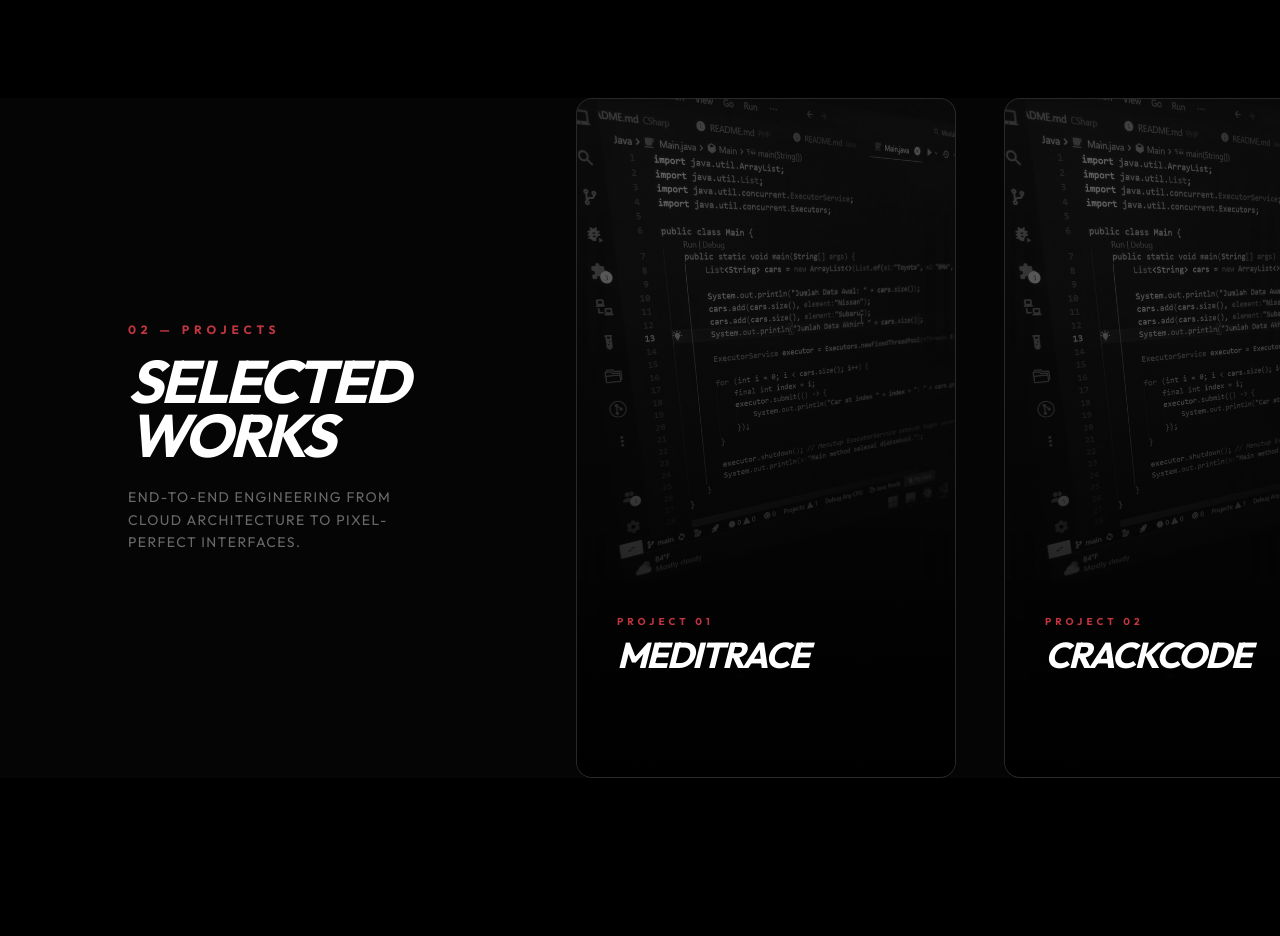
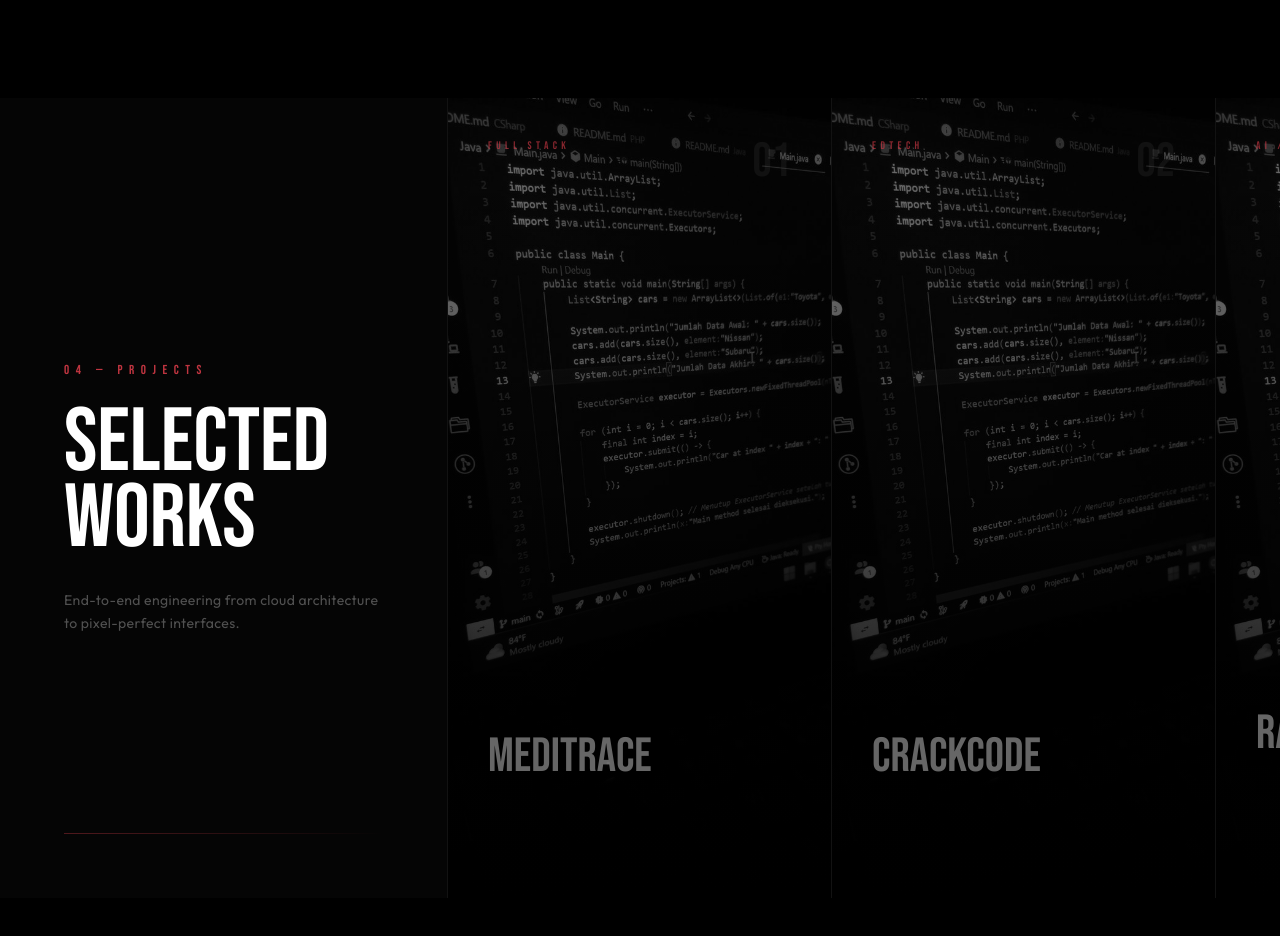
Before and after one commit to vidun-upek/Portfolio, a Next.js app in the folder pf/: page / in a window 1280 px wide. Shown: the part 4100-5036 px from the top of the page. Built offline with nearby package versions, Linux system fonts and the light colour scheme.

Commit message:
refactor: update project card geometry and horizontal track logic

```diff
--- a/pf/src/app/projects/page.tsx
+++ b/pf/src/app/projects/page.tsx
@@ -1,30 +1,127 @@
-import HeroSection from "@/components/HeroSection";
-import EducationSection from "@/components/EducationSection";
-import SkillsSection from "@/components/SkillsSection";
-import ProjectsSection from "@/components/ProjectsSection";
-import ContactSection from "@/components/ContactSection";
+import { notFound } from "next/navigation";
+import Image from "next/image";
+import Link from "next/link";
+import { stripProjects } from "@/data/projects";
 
-export default function Home() {
+interface PageProps {
+  params: Promise<{ slug: string }>;
+}
+
+export default async function ProjectPage({ params }: PageProps) {
+  const resolvedParams = await params;
+  const project = stripProjects.find((p) => p.slug === resolvedParams.slug);
+
+  if (!project) {
+    notFound();
+  }
+
+  const techList = project.tech || [];
+
   return (
-    <main className="snap-container">
-      {/* Page 1: About */}
-      <section id="about">
-        <HeroSection />
+    <main className="min-h-screen bg-black text-white selection:bg-brand-red selection:text-white overflow-x-hidden">
+      <nav className="fixed top-0 left-0 p-8 z-50">
+        <Link
+          href="/"
+          className="group flex items-center gap-2 font-display text-[12px] tracking-[0.2em] text-white/50 hover:text-brand-red transition-colors"
+        >
+          <span className="group-hover:-translate-x-1 transition-transform duration-300">
+            ←
+          </span>
+          <span>Back to Gallery</span>
+        </Link>
+      </nav>
+
+      <header className="relative w-screen h-[70vh] md:h-[85vh] overflow-hidden">
+        <div className="absolute inset-0">
+          <Image
+            src={project.image}
+            alt={project.title}
+            fill
+            className="object-cover opacity-50"
+            priority
+          />
+        </div>
+        <div className="absolute inset-0 bg-gradient-to-t from-black via-black/40 to-transparent" />
+        <div className="absolute bottom-0 left-0 p-8 md:p-24 w-full">
+          <span className="font-display text-[13px] tracking-[0.4em] text-brand-red block mb-4">
+            {project.category}
+          </span>
+          <h1 className="font-display text-6xl md:text-8xl lg:text-9xl uppercase leading-[0.85]">
+            {project.title}
+          </h1>
+        </div>
+      </header>
+
+      <section className="max-w-5xl mx-auto px-8 py-24 grid grid-cols-1 md:grid-cols-[1fr_300px] gap-12 md:gap-24">
+        <div className="space-y-8">
+          <h2 className="font-display text-3xl uppercase tracking-widest text-white/90">
+            Overview
+          </h2>
+          <p className="font-body text-lg text-white/50 leading-relaxed">
+            This is a placeholder description for{" "}
+            <strong className="text-white">{project.title}</strong>. In a real
+            scenario, this area would detail the problem solved, the
+            architectural decisions made, and the impact of the final solution.
+          </p>
+        </div>
+
+        <div className="space-y-12">
+          <div>
+            <h3 className="font-display text-[12px] tracking-[0.2em] text-brand-red mb-6 border-b border-white/10 pb-2">
+              Technologies
+            </h3>
+            <div className="flex flex-wrap gap-2">
+              {techList.map((tag) => (
+                <span
+                  key={tag}
+                  className="font-body px-3 py-1 border border-white/10 text-[10px] uppercase tracking-wider text-white/50 hover:border-brand-red hover:text-brand-red transition-colors cursor-default"
+                >
+                  {tag}
+                </span>
+              ))}
+            </div>
+          </div>
+
+          <div>
+            <h3 className="font-display text-[12px] tracking-[0.2em] text-brand-red mb-6 border-b border-white/10 pb-2">
+              Links
+            </h3>
+            <ul className="space-y-4">
+              <li>
+                <a
+                  href="#"
+                  className="flex items-center justify-between group font-body text-sm text-white/60 hover:text-white transition-colors"
+                >
+                  <span>Live Demo</span>
+                  <span className="text-brand-red opacity-0 group-hover:opacity-100 transition-opacity">
+                    ↗
+                  </span>
+                </a>
+              </li>
+              <li>
+                <a
+                  href="#"
+                  className="flex items-center justify-between group font-body text-sm text-white/60 hover:text-white transition-colors"
+                >
+                  <span>GitHub Repo</span>
+                  <span className="text-brand-red opacity-0 group-hover:opacity-100 transition-opacity">
+                    ↗
+                  </span>
+                </a>
+              </li>
+            </ul>
+          </div>
+        </div>
       </section>
 
-      {/* Page 2: Education & Certifications (Horizontal) */}
-      <EducationSection />
-
-      {/* Page 3: Tech Stack / Skills (Horizontal) */}
-      <SkillsSection />
-
-      {/* Page 4: Projects (Horizontal) */}
-      <ProjectsSection />
-
-      {/* Page 5: Contact (Final Vertical Section) */}
-      <section id="contact" className="snap-section">
-        <ContactSection />
-      </section>
+      <footer className="border-t border-white/10 py-12 text-center">
+        <Link
+          href="/"
+          className="inline-block font-display text-[12px] tracking-[0.2em] text-white/30 hover:text-brand-red transition-colors"
+        >
+          View All Projects
+        </Link>
+      </footer>
     </main>
   );
 }
--- a/pf/src/components/ProjectsSection.tsx
+++ b/pf/src/components/ProjectsSection.tsx
@@ -1,4 +1,5 @@
 "use client";
+
 import { useEffect, useRef } from "react";
 import { gsap } from "gsap";
 import { ScrollTrigger } from "gsap/ScrollTrigger";
@@ -12,27 +13,19 @@ export default function ProjectsSection() {
   const trackRef = useRef<HTMLDivElement>(null);
 
   useEffect(() => {
-    if (typeof window === "undefined") return;
-    const scroller = document.querySelector(".snap-container");
+    if (!trackRef.current || !containerRef.current) return;
 
     const ctx = gsap.context(() => {
-      if (!trackRef.current || !containerRef.current) return;
+      const track = trackRef.current!;
+      const container = containerRef.current!;
 
-      // Calculate the exact width of the track
-      const totalWidth = trackRef.current.scrollWidth;
-      const windowWidth = window.innerWidth;
-
-      // Stop the scroll exactly at the end of the last card
-      const scrollAmount = totalWidth - windowWidth;
-
-      gsap.to(trackRef.current, {
-        x: -scrollAmount,
+      gsap.to(track, {
+        x: () => -(track.scrollWidth - container.clientWidth),
         ease: "none",
         scrollTrigger: {
-          trigger: containerRef.current,
-          scroller: scroller || document.body,
+          trigger: container,
           start: "top top",
-          end: `+=${scrollAmount}`,
+          end: () => `+=${track.scrollWidth - container.clientWidth}`,
           scrub: 1,
           pin: true,
           anticipatePin: 1,
@@ -45,105 +38,86 @@ export default function ProjectsSection() {
   }, []);
 
   return (
-    <div id="projects" ref={containerRef} className="snap-section bg-[#050505] overflow-hidden flex items-center">
-      {/* Height increased to 85vh for taller cards */}
-      <div ref={trackRef} className="flex h-[85vh] w-fit px-[10vw] gap-12 items-center">
-
-        {/* Intro Section */}
-        <div className="w-[400px] h-full flex flex-col justify-center shrink-0 pr-20">
-             <span className="text-brand-red text-xs font-bold tracking-[0.4em] uppercase block mb-4">
-                02 — Projects
+    <div
+      ref={containerRef}
+      className="h-screen w-full bg-[#050505] flex items-stretch overflow-hidden"
+    >
+      <div ref={trackRef} className="flex h-screen w-fit items-stretch">
+        {/* Title Strip */}
+        <div className="relative w-[35vw] shrink-0 flex flex-col justify-center border-r border-white/5 px-16 bg-[#050505]">
+          <span className="font-display text-[13px] tracking-[0.5em] text-brand-red block mb-6">
+            04 — Projects
           </span>
-             <h2 className="text-6xl font-black text-white uppercase italic tracking-tighter leading-[0.9] mb-6">
-               Selected<br/>Works
+          <h2 className="font-display text-[7vw] leading-[0.85] text-white uppercase">
+            Selected
+            <br />
+            Works
           </h2>
-             <p className="text-white/40 text-sm leading-relaxed uppercase tracking-widest">
-               End-to-end engineering from cloud architecture to pixel-perfect interfaces.
+          <p className="mt-8 font-body text-sm text-white/30 tracking-wide max-w-xs leading-relaxed">
+            End-to-end engineering from cloud architecture to pixel-perfect
+            interfaces.
           </p>
+          <div className="absolute bottom-16 left-16 right-16 h-px bg-gradient-to-r from-brand-red/40 to-transparent" />
         </div>
 
-        {/* Vertical Project Cards (5 cards) */}
-        {stripProjects.slice(0, 5).map((p, i) => (
+        {/* Project Strips */}
+        {stripProjects.map((project, i) => {
+          const techList = project.tech || [];
+
+          return (
             <div
-            key={p.slug}
-            className="projectCard relative w-[380px] h-full shrink-0 rounded-2xl border border-white/10 bg-white/5 backdrop-blur-xl overflow-hidden group cursor-pointer"
+              key={project.slug}
+              className="strip-card splash-container relative w-[30vw] shrink-0 border-r border-white/5 cursor-pointer group"
             >
-            <div className="splash" />
+              <div className="splash-effect" />
 
-            <div className="absolute inset-0 z-0">
+              <div className="strip-image absolute inset-0">
                 <Image
-                src={p.image}
-                alt={p.title}
+                  src={project.image}
+                  alt={project.title}
                   fill
-                className="object-cover grayscale transition-all duration-700 group-hover:grayscale-0 group-hover:scale-105 opacity-40 group-hover:opacity-100"
+                  className="object-cover"
                 />
-              <div className="absolute inset-0 bg-gradient-to-t from-black via-black/40 to-transparent" />
               </div>
 
-            <div className="absolute inset-0 p-10 flex flex-col justify-end z-10">
-              <span className="text-brand-red text-[10px] font-bold tracking-[0.4em] uppercase mb-2">
-                Project 0{i + 1}
+              <div className="strip-overlay absolute inset-0 bg-black/55" />
+              <div className="absolute inset-0 bg-gradient-to-t from-black via-black/30 to-transparent pointer-events-none z-[1]" />
+
+              <div className="relative z-10 h-full flex flex-col justify-between p-10">
+                <div className="flex justify-between items-start">
+                  <span className="font-display text-[11px] tracking-[0.4em] text-brand-red/70 group-hover:text-brand-red transition-colors duration-500">
+                    {project.category || "Project"}
                   </span>
-              <h3 className="text-4xl font-black text-white uppercase italic tracking-tighter mb-4 leading-none">
-                {p.title}
+                  <span className="font-display text-5xl text-white/5 group-hover:text-white/15 transition-colors duration-500 leading-none">
+                    0{i + 1}
+                  </span>
+                </div>
+
+                <div>
+                  <h3 className="font-display text-4xl md:text-5xl text-white/40 group-hover:text-white uppercase leading-[0.9] transition-colors duration-500 mb-4">
+                    {project.title}
                   </h3>
-
-              <div className="space-y-2 opacity-0 group-hover:opacity-100 transition-all duration-500 translate-y-4 group-hover:translate-y-0">
-                <p className="text-white/60 text-xs uppercase tracking-widest line-clamp-2">
-                  {p.description || "Scalable system architecture and automated deployment pipelines."}
+                  <div className="opacity-0 group-hover:opacity-100 translate-y-4 group-hover:translate-y-0 transition-all duration-500">
+                    <p className="font-body text-sm text-white/50 leading-relaxed mb-4 line-clamp-2">
+                      {project.description}
                     </p>
-                <div className="flex flex-wrap gap-2 pt-2">
-                    {p.tech?.slice(0, 3).map(t => (
-                        <span key={t} className="text-[9px] border border-white/20 px-2 py-1 text-white/40 uppercase tracking-tighter">{t}</span>
+                    <div className="flex flex-wrap gap-2">
+                      {techList.slice(0, 4).map((t) => (
+                        <span
+                          key={t}
+                          className="font-body text-[10px] border border-white/20 px-3 py-1 text-white/40 uppercase tracking-wider"
+                        >
+                          {t}
+                        </span>
                       ))}
                     </div>
                   </div>
                 </div>
               </div>
-        ))}
-
-        {/* Spacer removed to prevent scrolling into empty space */}
             </div>
-
-      <style jsx global>{`
-        .projectCard .splash {
-          pointer-events: none;
-          position: absolute;
-          inset: 0;
-          z-index: 20;
-          opacity: 0;
-          transform: translateX(-120%) skewX(-18deg);
-          background: linear-gradient(
-            115deg,
-            transparent 0%,
-            rgba(255, 255, 255, 0) 35%,
-            rgba(255, 255, 255, 0.7) 50%,
-            rgba(255, 255, 255, 0) 65%,
-            transparent 100%
           );
-        }
-
-        .projectCard:hover .splash {
-          animation: splashMove 850ms ease-out forwards;
-        }
-
-        @keyframes splashMove {
-          0% {
-            opacity: 0;
-            transform: translateX(-120%) skewX(-18deg);
-          }
-          12% {
-            opacity: 0.8;
-          }
-          70% {
-            opacity: 0.4;
-          }
-          100% {
-            opacity: 0;
-            transform: translateX(140%) skewX(-18deg);
-          }
-        }
-      `}</style>
+        })}
+      </div>
     </div>
   );
 }
--- a/pf/src/data/projects.ts
+++ b/pf/src/data/projects.ts
@@ -3,12 +3,49 @@ export type StripProject = {
   title: string;
   image: string;
   category?: string;
+  description?: string;
+  tech?: string[];
 };
 
 export const stripProjects: StripProject[] = [
-  { slug: "meditrace", title: "MediTrace", image: "/strips/bg1.png", category: "Full Stack" },
-  { slug: "crackcode", title: "CrackCode", image: "/strips/bg1.png", category: "EdTech" },
-  { slug: "rag-fyp", title: "RAG FYP", image: "/strips/bg1.png", category: "AI / ML" },
-  { slug: "devops-pipelines", title: "DevOps Pipelines", image: "/strips/bg1.png", category: "Infrastructure" },
-  { slug: "portfolio-v1", title: "Portfolio V1", image: "/strips/bg1.png", category: "Frontend" },
+  {
+    slug: "meditrace",
+    title: "MediTrace",
+    image: "/strips/bg1.png",
+    category: "Full Stack",
+    description: "Healthcare data tracing and lineage platform.",
+    tech: ["React", "Node.js", "Postgres"],
+  },
+  {
+    slug: "crackcode",
+    title: "CrackCode",
+    image: "/strips/bg1.png",
+    category: "EdTech",
+    description: "Interactive coding challenges for learners.",
+    tech: ["Next.js", "TypeScript", "Tailwind"],
+  },
+  {
+    slug: "rag-fyp",
+    title: "RAG FYP",
+    image: "/strips/bg1.png",
+    category: "AI / ML",
+    description: "Retrieval-augmented generation research project.",
+    tech: ["Python", "PyTorch", "LangChain"],
+  },
+  {
+    slug: "devops-pipelines",
+    title: "DevOps Pipelines",
+    image: "/strips/bg1.png",
+    category: "Infrastructure",
+    description: "Automated CI/CD and IaC pipelines.",
+    tech: ["Docker", "Kubernetes", "Terraform"],
+  },
+  {
+    slug: "portfolio-v1",
+    title: "Portfolio V1",
+    image: "/strips/bg1.png",
+    category: "Frontend",
+    description: "Initial portfolio showcasing projects and case studies.",
+    tech: ["HTML", "CSS", "JavaScript"],
+  },
 ];
```
Lines whose indentation alone changed are shown as unchanged.
